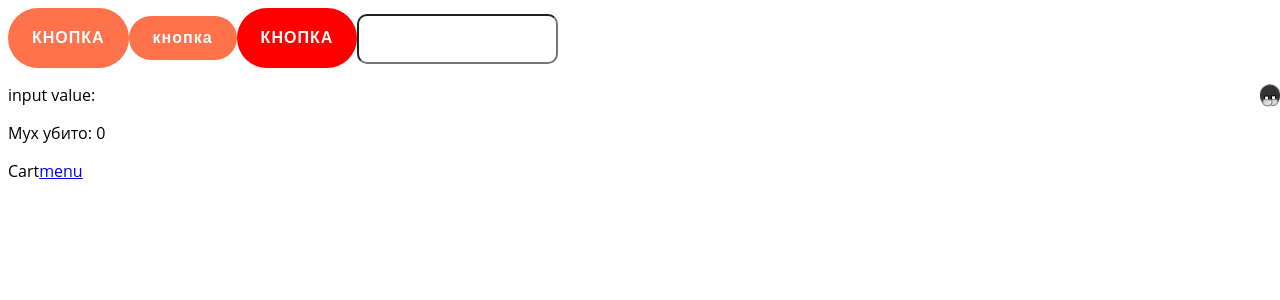
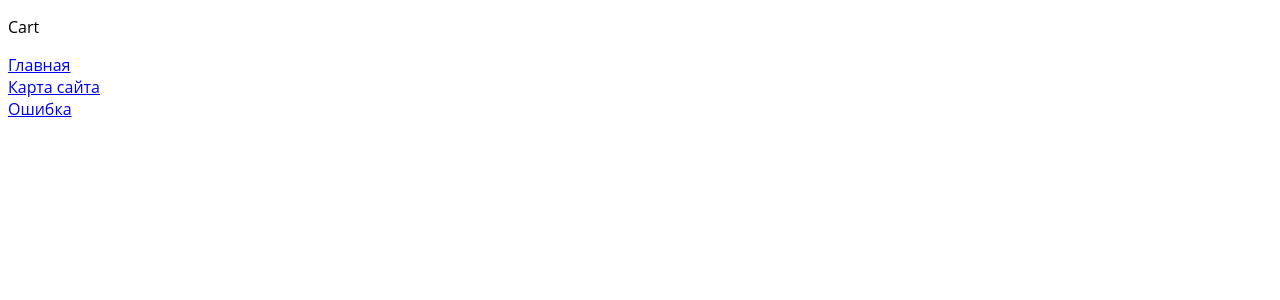
Before and after one commit to SGRashid/jumbo-pizza, a React (Vite) app: page /cart in a window 1280 px wide. Shown: the top 300 px of the page. Built offline with nearby package versions, Linux system fonts and the light colour scheme.

Commit message:
Добавил ссылки и через createBrowserRouter

```diff
--- a/src/App.tsx
+++ b/src/App.tsx
@@ -1,12 +1,11 @@
 import { useState, type JSX, type MouseEvent } from 'react';
-import { Route, Routes } from 'react-router-dom';
 import { ButtonPrimary } from './components/ButtonPrimary/ButtonPrimary';
 import Fly from './components/Fly/Fly';
 import { ButtonSecondary } from './components/ButtonSecondary/ButtonSecondary';
 import { ButtonAccent } from './components/ButtonAccent/ButtonAccent';
 import { Input } from './components/Input/Input';
-import { Menu } from './components/pages/Menu/Menu';
-import { Cart } from './components/pages/Cart/Cart';
+import { Link, RouterProvider } from 'react-router-dom';
+import { router } from './router';
 
 function App(): JSX.Element {
   const [fliesWereKilled, setNumberOfKilledFlies] = useState<number>(0);
@@ -32,10 +31,7 @@ function App(): JSX.Element {
       <p>input value: {inputValue}</p>
       <p> Мух убито: { fliesWereKilled }</p>
       <Fly onSquash={handleFlySquashed}></Fly>
-      <Routes>
-        <Route path='/' element={<Menu></Menu>} />
-        <Route path='/cart' element={<Cart />} />
-      </Routes>
+      {/* <RouterProvider router={router} /> */}
     </>
   );
 }
--- a/src/components/pages/Cart/Cart.tsx
+++ b/src/components/pages/Cart/Cart.tsx
@@ -1,8 +1,7 @@
-import { Link } from 'react-router-dom';
+import { MenuLinks } from '../MenuLinks/MenuLinks';
 
-export const Cart = () =>     (
-    <>
-        Cart
-        <Link to='/'>menu</Link>
-    </>
-);
+export const Cart = () =>
+(<>
+    <p>Cart</p>
+    <MenuLinks />
+</>);
--- /dev/null
+++ b/src/components/pages/Error/Error.tsx
@@ -0,0 +1,7 @@
+import {Link} from 'react-router-dom';
+
+export const Error = () =>
+(<>
+    <p>Erorr</p>
+    <Link to='/'>На главную</Link>
+</>);
--- a/src/components/pages/Menu/Menu.tsx
+++ b/src/components/pages/Menu/Menu.tsx
@@ -1,8 +1,7 @@
-import { Link } from 'react-router-dom';
+import { MenuLinks } from '../MenuLinks/MenuLinks';
 
-export const Menu = () => (
-    <>
-        Menu
-        <Link to='/cart'>cart</Link>
-    </>
-);
+export const Menu = () =>
+(<>
+    <p>Menu</p>
+    <MenuLinks />
+</>);
--- /dev/null
+++ b/src/components/pages/MenuLinks/MenuLinks.module.css
@@ -0,0 +1,6 @@
+.links {
+    display: flex;
+    flex-direction: column;
+    justify-content: center;
+    align-items: baseline;
+}
--- /dev/null
+++ b/src/components/pages/MenuLinks/MenuLinks.tsx
@@ -0,0 +1,11 @@
+import type { FC } from 'react';
+import { Link } from 'react-router-dom';
+import styles from './MenuLinks.module.css';
+
+export const MenuLinks: FC = () => (
+    <div className={`${styles.links}`}>
+        <Link to='/'>Главная</Link>
+        <Link to='/cart'>Карта сайта</Link>
+        <Link to='*'>Ошибка</Link>
+    </div>
+);
--- a/src/main.tsx
+++ b/src/main.tsx
@@ -1,13 +1,11 @@
 import { StrictMode } from 'react';
 import { createRoot } from 'react-dom/client';
 import './index.css';
-import App from './App.tsx';
-import { BrowserRouter } from 'react-router-dom';
+import { RouterProvider } from 'react-router-dom';
+import { router } from './router.tsx';
 
 createRoot(document.getElementById('root')!).render(
   <StrictMode>
-    <BrowserRouter>
-      <App />
-    </BrowserRouter>
+    <RouterProvider router={router} />
   </StrictMode>,
 );
--- /dev/null
+++ b/src/router.tsx
@@ -0,0 +1,10 @@
+import { createBrowserRouter } from 'react-router-dom';
+import { Menu } from './components/pages/Menu/Menu';
+import { Cart } from './components/pages/Cart/Cart';
+import { Error } from './components/pages/Error/Error';
+
+export const router = createBrowserRouter([
+    { path: '/', element: <Menu /> },
+    { path: '/cart', element: <Cart /> },
+    { path: '*', element: <Error />}
+]);
```
